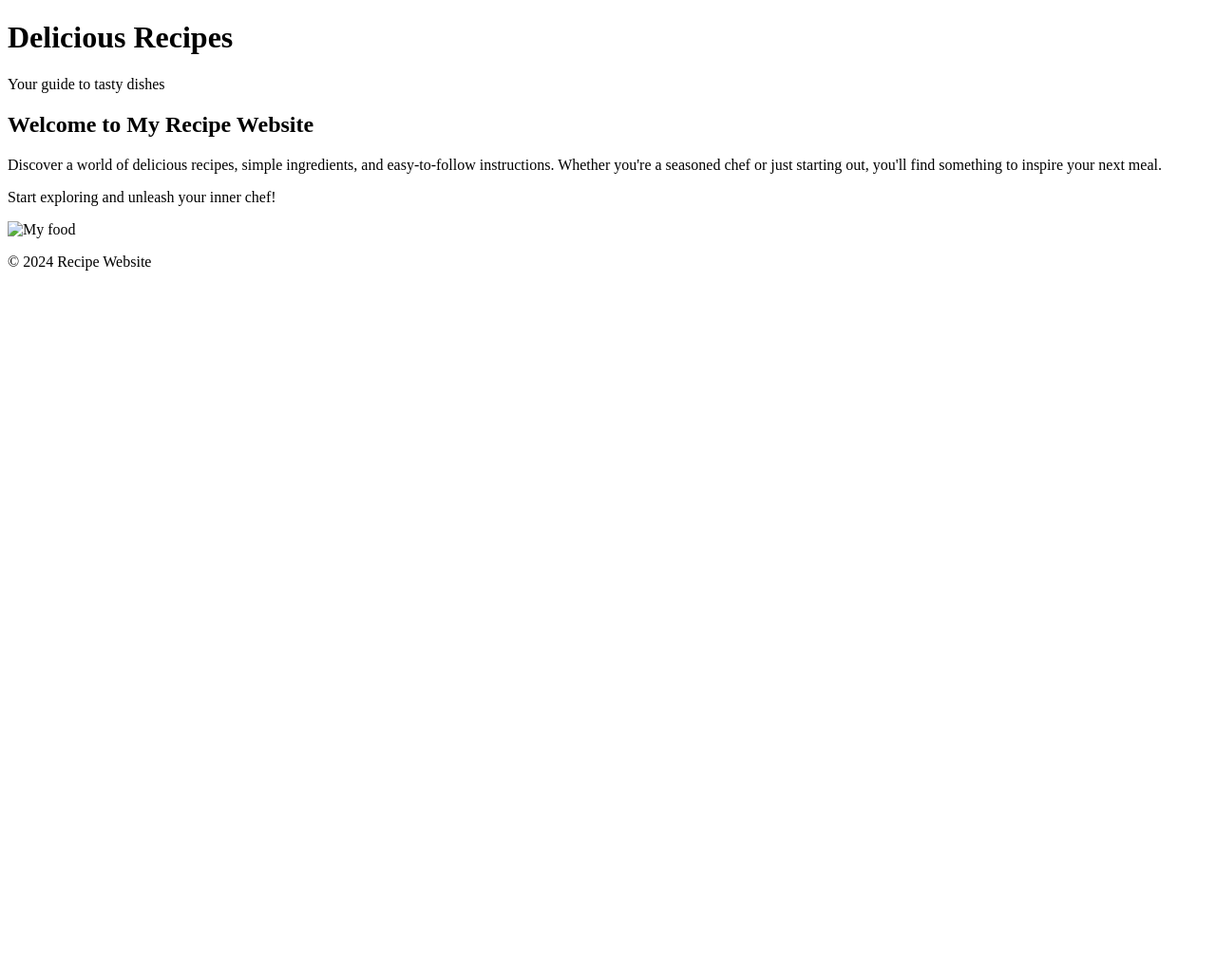
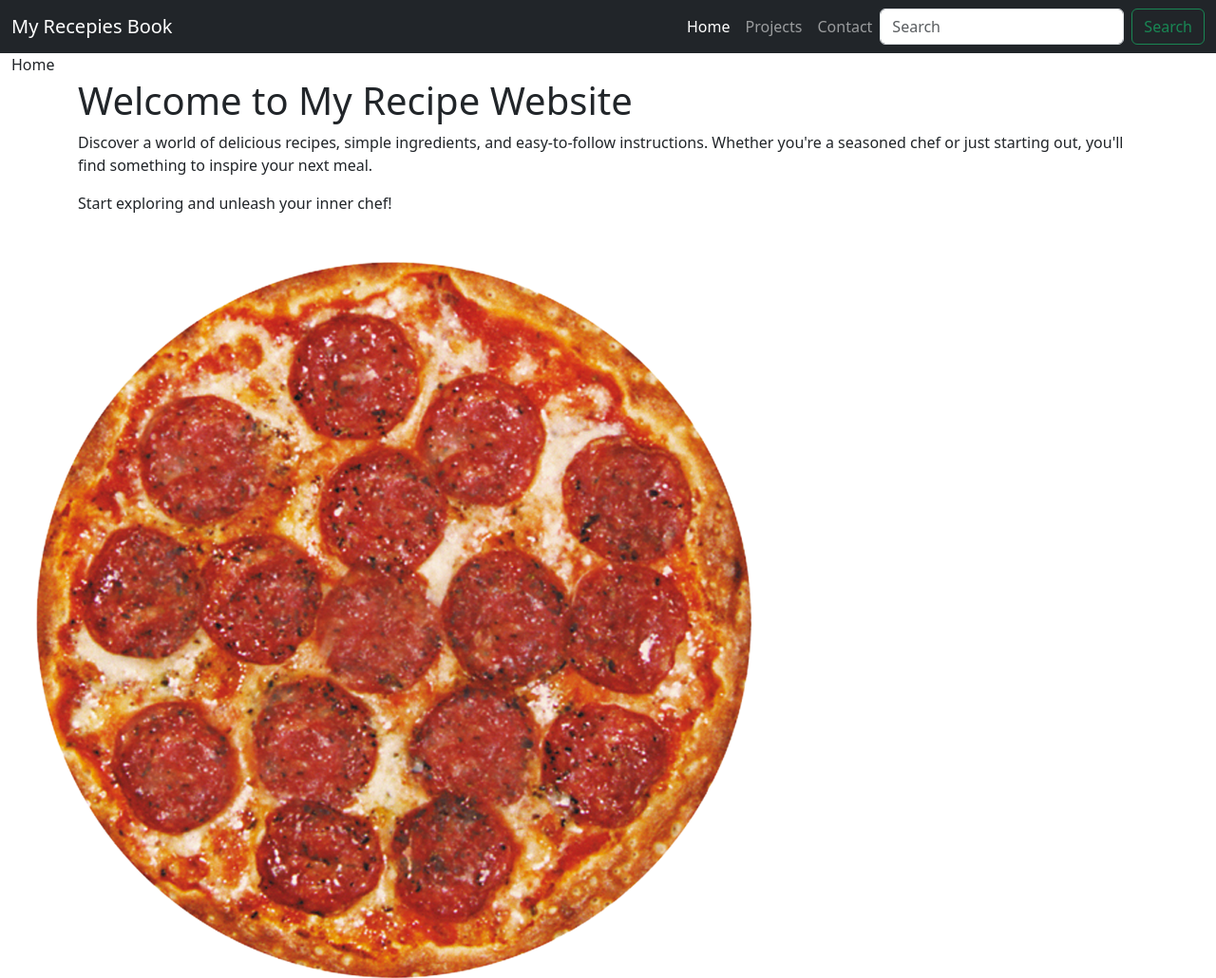
Before and after one commit to donegelcengiz/recipeBookWebsite, a plain HTML site: page index.html in a window 1280 px wide. Shown: the top 1030 px of the page at 95% size. Before the commit the page ends 800 px from the top, so only its background shows below. Drawn offline with Linux system fonts and the light colour scheme.

Commit message:
Initial commit

```diff
--- a/index.html
+++ b/index.html
@@ -4,16 +4,75 @@
     <meta charset="UTF-8">
     <meta name="viewport" content="width=device-width, initial-scale=1.0">
     <title>Recipe Website</title>
+    <link rel="stylesheet" href="main.css">
+     <link rel="stylesheet" href="./css/bootstrap.min.css">
 </head>
 <body>
-    <header>
-        <h1>Delicious Recipes</h1>
-        <p>Your guide to tasty dishes</p>
-    </header>
+<nav class="navbar navbar-expand-lg navbar-dark bg-dark">
+  <div class="container-fluid">
+    <a class="navbar-brand" href="#">My Recepies Book</a>
+    <button class="navbar-toggler" type="button" data-bs-toggle="collapse" data-bs-target="#navbarDestek" aria-controls="navbarDestek" aria-expanded="false" aria-label="Menüyü Aç">
+      <span class="navbar-toggler-icon"></span>
+    </button>
 
-    <nav>
+    <div class="collapse navbar-collapse" id="navbarDestek">
+      <ul class="navbar-nav ms-auto mb-2 mb-lg-0">
+        <li class="nav-item">
+          <a class="nav-link active" aria-current="page" href="index.html">Home</a>
+        </li>
+        <li class="nav-item">
+          <a class="nav-link" href="recipes/appetizers/apperetive.html">Projects</a>
+        </li>
+        <li class="nav-item">
+          <a class="nav-link" href="#">Contact</a>
+        </li>
 
-    </nav>
+
+      </ul>
+       <form class="d-flex" role="search">
+        <input class="form-control me-2" type="search" placeholder="Search" aria-label="Search"/>
+        <button class="btn btn-outline-success" type="submit">Search</button>
+      </form>
+    </div>
+  </div>
+</nav>
+    <div class="container-fluid">
+    <a class="navbar-brand" href="#">Home</a>
+    <button class="navbar-toggler" type="button" data-bs-toggle="collapse" data-bs-target="#navbarSupportedContent" aria-controls="navbarSupportedContent" aria-expanded="false" aria-label="Toggle navigation">
+      <span class="navbar-toggler-icon"></span>
+    </button>
+    <div class="collapse navbar-collapse" id="navbarSupportedContent">
+      <ul class="navbar-nav me-auto mb-2 mb-lg-0">
+
+        <li class="nav-item">
+          <a class="nav-link" href="#">Recepies</a>
+        </li>
+           <li class="nav-item">
+          <a class="nav-link" href="#">Projects</a>
+        </li>
+        <li class="nav-item dropdown">
+          <a class="nav-link dropdown-toggle" href="#" role="button" data-bs-toggle="dropdown" aria-expanded="false">
+            Projects
+          </a>
+          <ul class="dropdown-menu">
+            <li><a class="dropdown-item" href="#">Action</a></li>
+            <li><a class="dropdown-item" href="#">Another action</a></li>
+            <li><hr class="dropdown-divider"></li>
+            <li><a class="dropdown-item" href="#">Something else here</a></li>
+          </ul>
+        </li>
+
+         <li class="nav-item">
+          <a class="nav-link" href="#">Contact</a>
+        </li>
+      </ul>
+      <form class="d-flex" role="search">
+        <input class="form-control me-2" type="search" placeholder="Search" aria-label="Search"/>
+        <button class="btn btn-outline-success" type="submit">Search</button>
+      </form>
+    </div>
+  </div>
+</nav>
 
     <section class="container">
         <header>
@@ -23,7 +82,11 @@
         </header>
     </section>
 
-    <img src="food.jpg" alt="My food">
+    <img src="salami.png" alt="My food">
+    <video width="600" controls>
+      <source src="video.mp4" type="video/mp4">
+        Your browser does not support the video tag.
+      </video>
 
     <footer>
         <p>&copy; 2024 Recipe Website</p>
```
Also changed, not shown: css/bootstrap.min.css (added), js/bootstrap.bundle.min.js (added), salami.png (added), 1 other file.
